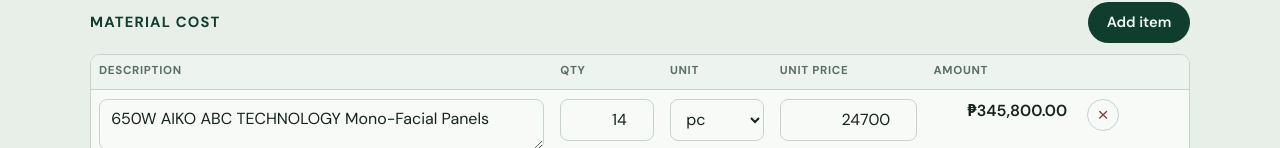
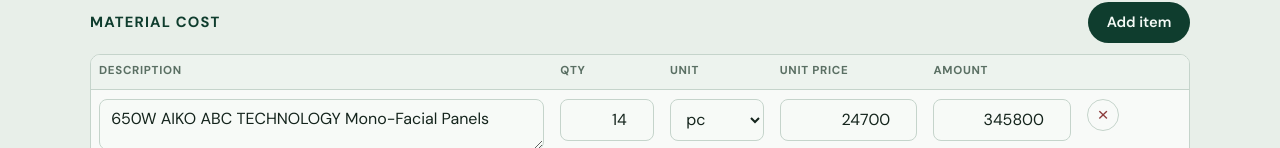
Before and after one commit to phelsajc/rfq, a React (Vite) app: page / in a window 1280 px wide. Shown: the part 652-800 px from the top of the page. Built offline with nearby package versions, Linux system fonts and the light colour scheme.

Commit message:
editable amount

```diff
--- a/src/App.jsx
+++ b/src/App.jsx
@@ -316,7 +316,18 @@
                             }
                           />
                         </td>
-                        <td className="amount">{formatMoney(row.amount)}</td>
+                        <td>
+                          <input
+                            className="cell num"
+                            type="number"
+                            min="0"
+                            step="0.01"
+                            value={row.amount}
+                            onChange={(e) =>
+                              updateItem(cat.id, row.id, 'amount', e.target.value)
+                            }
+                          />
+                        </td>
                         <td>
                           <button
                             type="button"
```
